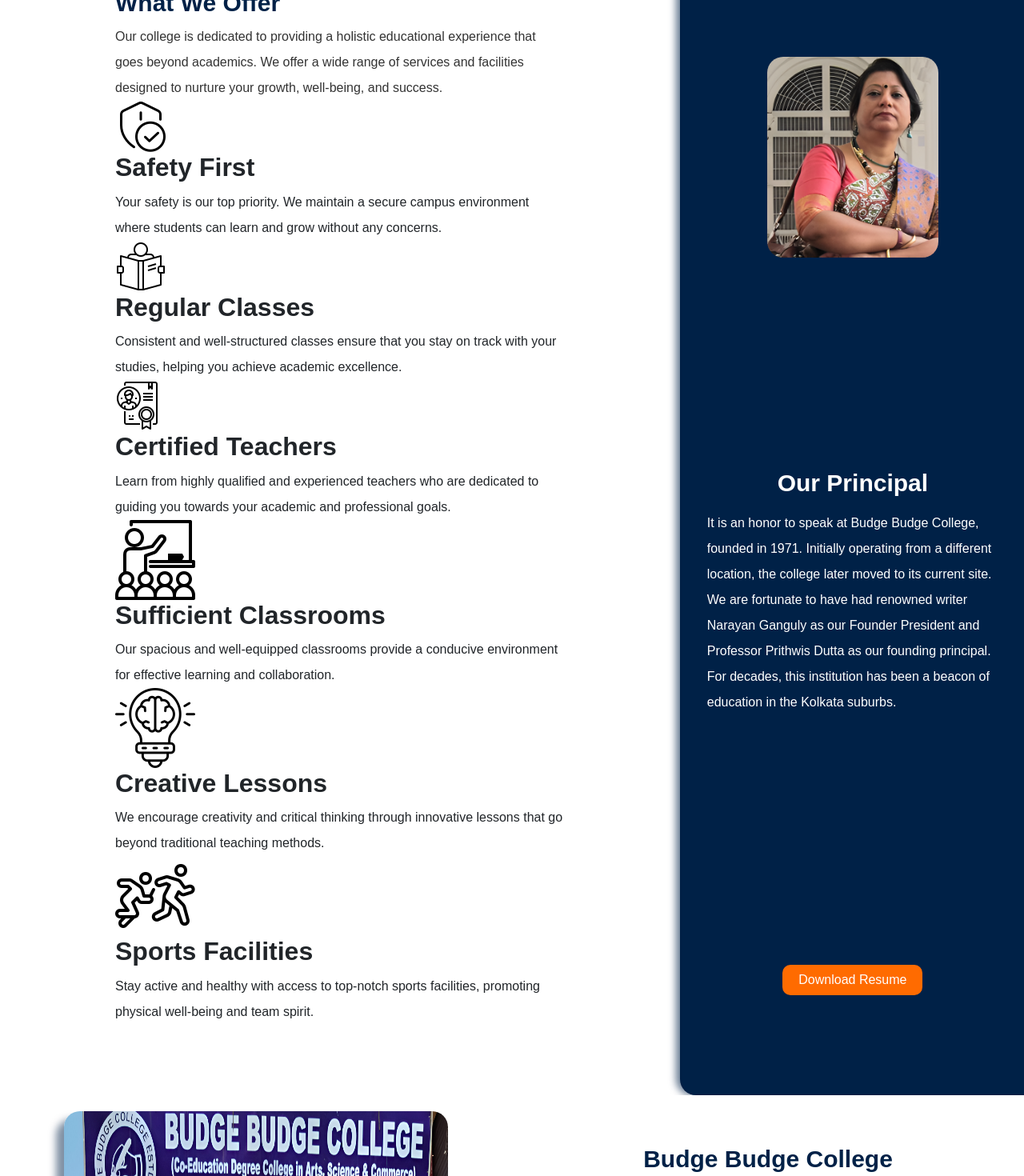
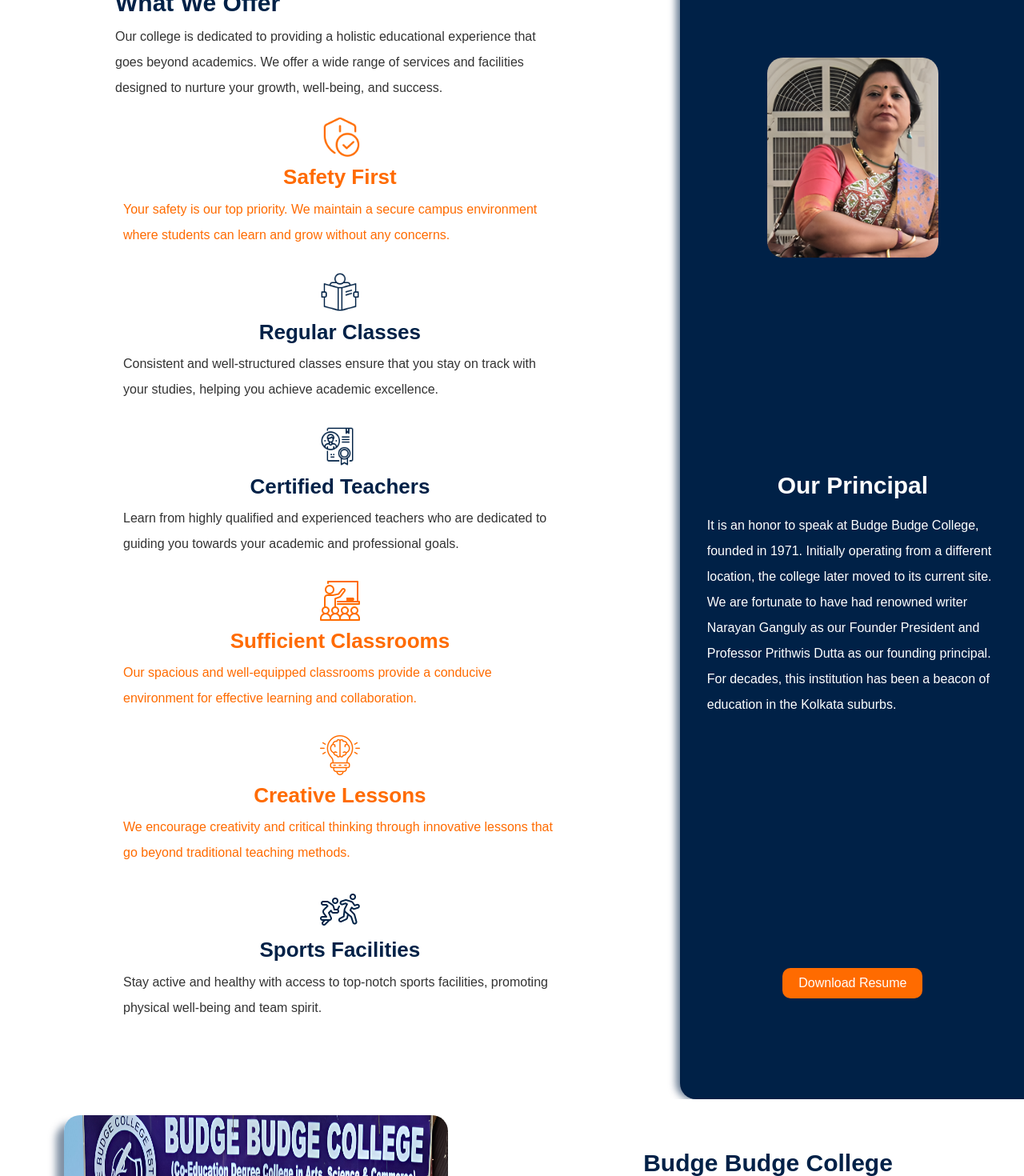
Before and after one commit to SampadMondal-git/Budge-Budge-College-Official, a React (Create React App) app: page / in a window 1280 px wide. Shown: the part 1140-2610 px from the top of the page at 80% size. Built offline with nearby package versions, Linux system fonts and the light colour scheme.

Commit message:
new className added

```diff
--- a/src/home page/offer.jsx
+++ b/src/home page/offer.jsx
@@ -22,42 +22,42 @@ export function Offer() {
                         </p>
                     </div>
                     <div className={myStyles.offers_container}>
-                        <div className={myStyles.offer_items}>
+                        <div className={`${myStyles.box} ${myStyles.box_1}`}>
                             <img src={safety} alt="Safety First" />
                             <h2>Safety First</h2>
                             <p>Your safety is our top priority. We maintain a secure campus environment where students can learn
                                 and
                                 grow without any concerns.</p>
                         </div>
-                        <div className={myStyles.offer_item}>
+                        <div className={`${myStyles.box} ${myStyles.box_2}`}>
                             <img src={reading} alt="Regular Classes" />
                             <h2>Regular Classes</h2>
                             <p>Consistent and well-structured classes ensure that you stay on track with your studies, helping
                                 you
                                 achieve academic excellence.</p>
                         </div>
-                        <div className={myStyles.offer_item}>
+                        <div className={`${myStyles.box} ${myStyles.box_3}`}>
                             <img src={certified} alt="Certified Teachers" />
                             <h2>Certified Teachers</h2>
                             <p>Learn from highly qualified and experienced teachers who are dedicated to guiding you towards
                                 your
                                 academic and professional goals.</p>
                         </div>
-                        <div className={myStyles.offer_items}>
+                        <div className={`${myStyles.box} ${myStyles.box_4}`}>
                             <img src={classroom} alt="Sufficient Classrooms" />
                             <h2>Sufficient Classrooms</h2>
                             <p>Our spacious and well-equipped classrooms provide a conducive environment for effective learning
                                 and
                                 collaboration.</p>
                         </div>
-                        <div className={myStyles.offer_items}>
+                        <div className={`${myStyles.box} ${myStyles.box_5}`}>
                             <img src={creative} alt="Creative Lessons" />
                             <h2>Creative Lessons</h2>
                             <p>We encourage creativity and critical thinking through innovative lessons that go beyond
                                 traditional
                                 teaching methods.</p>
                         </div>
-                        <div className={myStyles.offer_item}>
+                        <div className={`${myStyles.box} ${myStyles.box_6}`}>
                             <img src={sport} alt="Sports Facilities" />
                             <h2>Sports Facilities</h2>
                             <p>Stay active and healthy with access to top-notch sports facilities, promoting physical well-being
```
